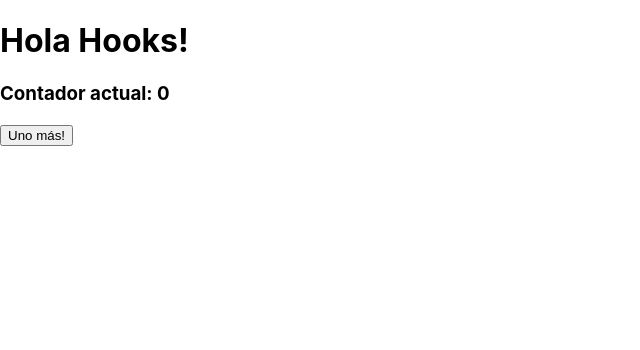
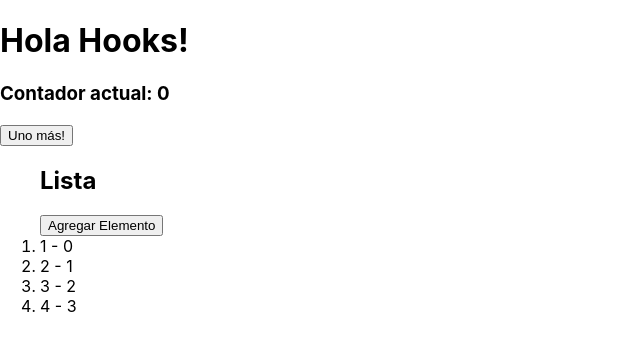
Before and after one commit to ignaciozanotti/holahooks, a React (Create React App) app: page / in a window 1280 px wide. Shown: the top 350 px of the page, without its empty margins (0-640 px from the left). Built offline with nearby package versions, Linux system fonts and the light colour scheme.

Commit message:
manipulación de listas

```diff
--- a/src/App.js
+++ b/src/App.js
@@ -1,5 +1,6 @@
 import React from 'react';
 import Contador from './components/Contador';
+import Lista from './components/Lista';
 
 
 function App() {
@@ -7,6 +8,7 @@ function App() {
     <div>
       <h1>Hola Hooks!</h1>
       <Contador />
+      <Lista />
     </div>
   );
  }
--- a/src/components/Contador.js
+++ b/src/components/Contador.js
@@ -12,7 +12,7 @@ const Contador = () => {
 
     return (
         <Fragment>
-            <h3>Contador actual: {numero}</h3>
+            <h3>Contador actual: {numero > 10 ? 'ya wey! no wey!' : numero}</h3>
             <button onClick={aumentar}>Uno más!</button>
         </Fragment>
 
--- /dev/null
+++ b/src/components/Lista.js
@@ -0,0 +1,29 @@
+import React, {useState, Fragment} from 'react';
+
+const Lista = () => {
+
+    const [arrayNumero, setNumero] = useState([1,2,3,4]);
+    const [contador, setContador] = useState(5);
+
+    const agregarElto = () => {
+        setContador(contador +1);
+        setNumero([...arrayNumero,contador]);
+    }
+
+    return (
+    <Fragment>
+    <ol>
+        <h2>Lista</h2>
+        <button onClick={agregarElto}>Agregar Elemento</button>
+        {
+            arrayNumero.map((item, index) =>
+        <li key={index}>{item} - {index}</li>
+            )
+        }
+    </ol>
+    </Fragment>
+
+    );
+}
+
+export default Lista;
```
